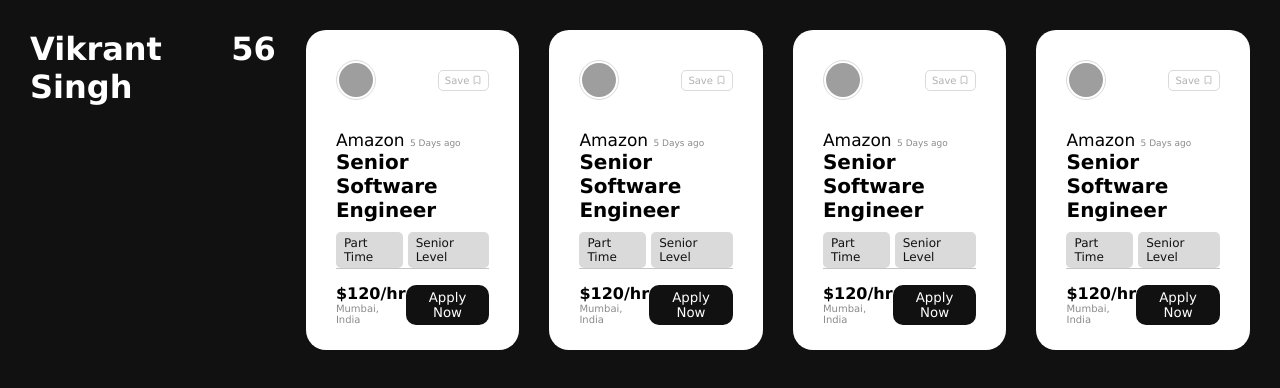
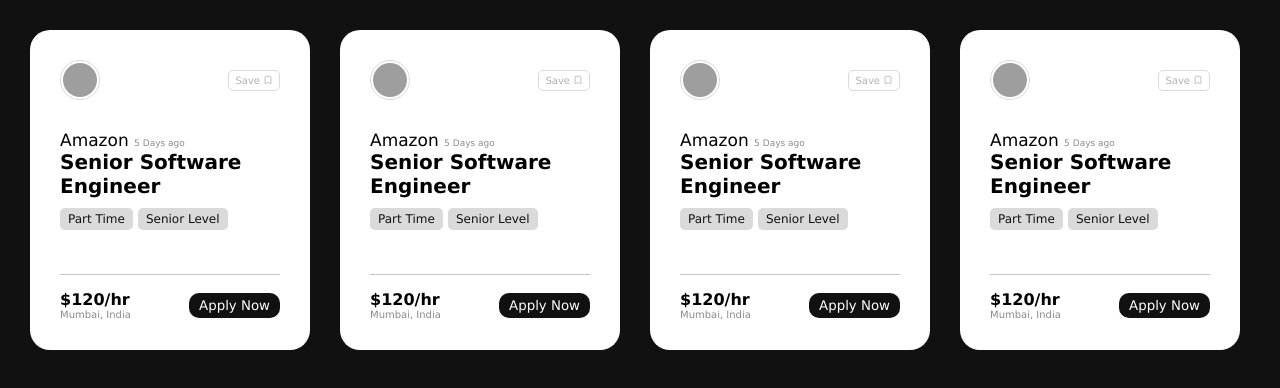
Before and after one commit to VJADOUN2000/REACTJS, a React (Vite) app in the folder 04-cards-project/: page / in a window 1280 px wide. Shown: the top 388 px of the page. Built offline with nearby package versions, Linux system fonts and the light colour scheme; grey boxes are pictures that could not be loaded.

Commit message:
make object in array and use map function in it

```diff
--- a/04-cards-project/src/App.jsx
+++ b/04-cards-project/src/App.jsx
@@ -5,11 +5,14 @@
 
 const App = () => {
 
-  const arr =[45,7,56,48];
+  const arr =[{user: "Vikrant"},{user: "Aman"},{user: "Ajay"}];
+
+
+  arr.map(function(elem){
+      console.log(elem.user)
+  })
   return (
     <div className='parent'>
-      <User name='Vikrant Singh'/>
-      <User name ={arr[2]}/>
       <Card/>
       <Card/>
       <Card/>
```
